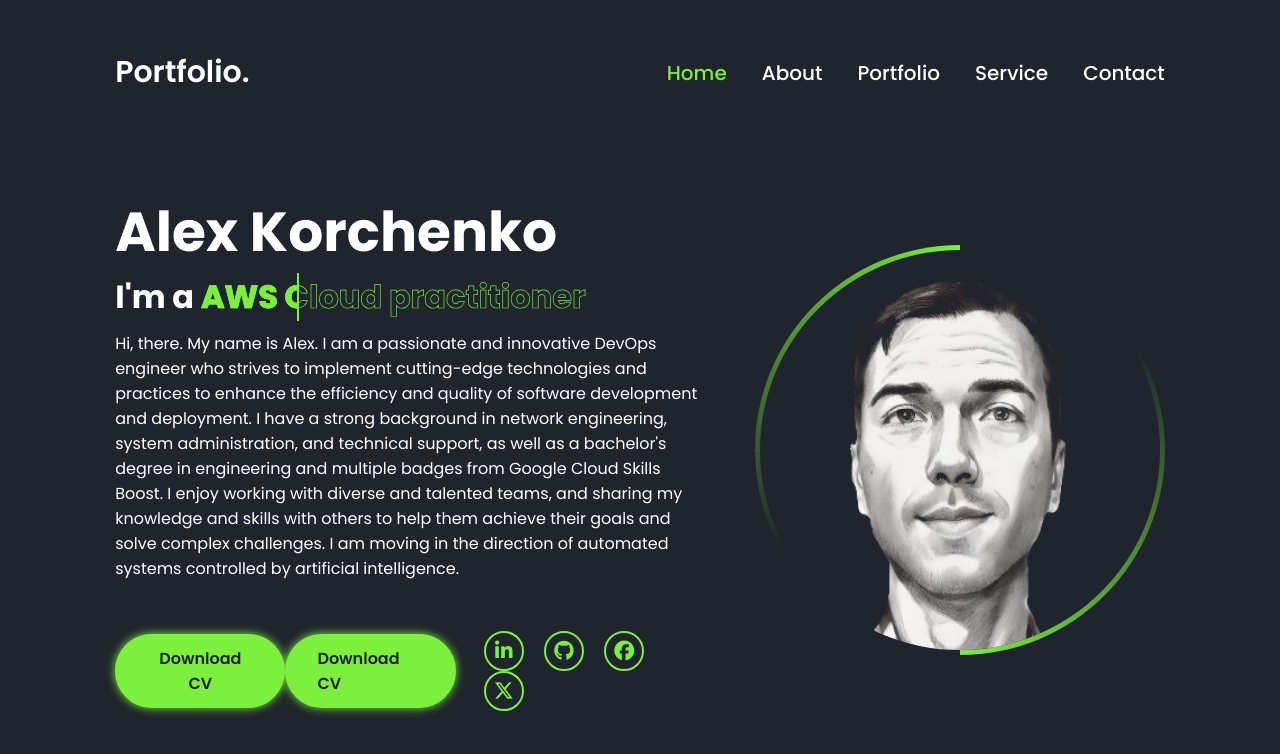
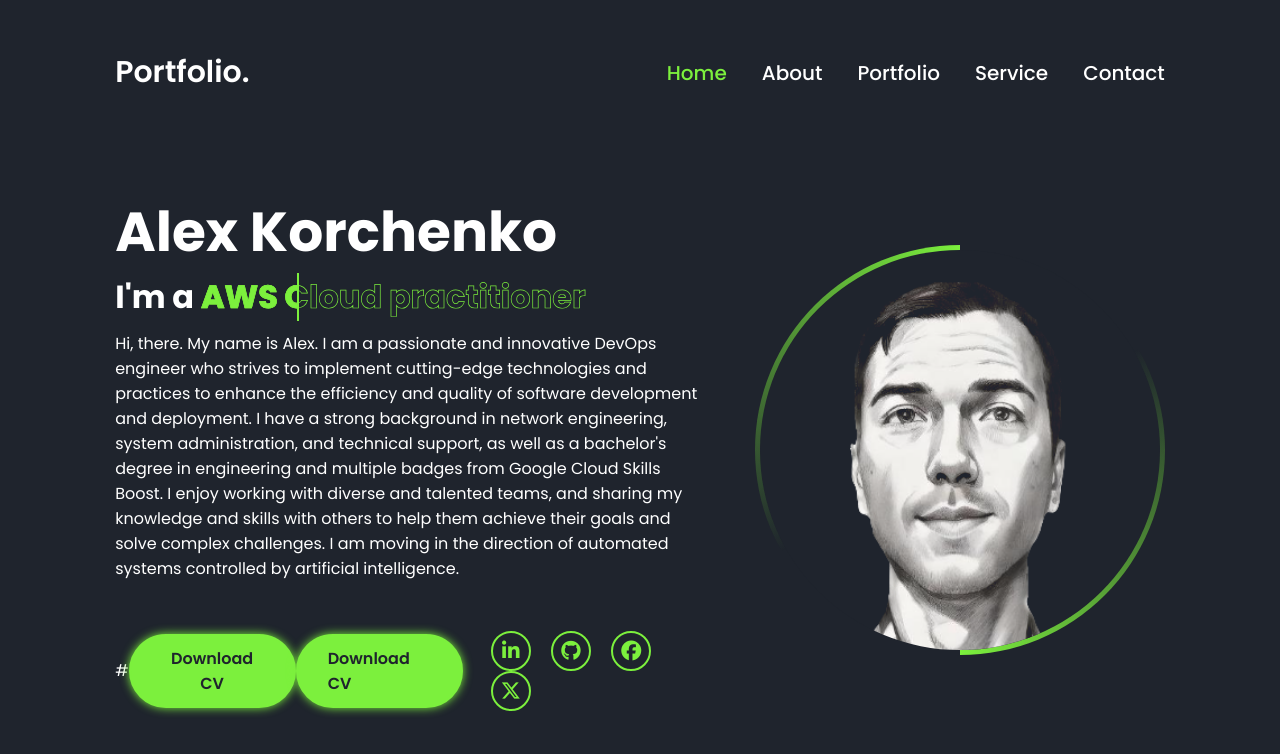
Before and after one commit to mainocean/alexkorchenko, a plain HTML site: page index.html in a window 1280 px wide. Drawn offline with Linux system fonts and the light colour scheme.

Commit message:
Update index.html
upd2

```diff
--- a/index.html
+++ b/index.html
@@ -53,7 +53,7 @@ I enjoy working with diverse and talented teams, and sharing my knowledge and sk
 I am moving in the direction of automated systems controlled by artificial intelligence.
         </p>
         <div class="btn-wrapper">
-          <button class="btn">Download CV</button>
+          #<button class="btn">Download CV</button>
             <a class="btn" href="https://drive.google.com/file/d/1JBMqBf69WRCPzzEJaSCtTgVJgaFsSRyy/view?usp=sharing" download>Download CV</a>
           <div class="socials">
             <a href="#"><i class="fab fa-linkedin-in"></i></a>
```
